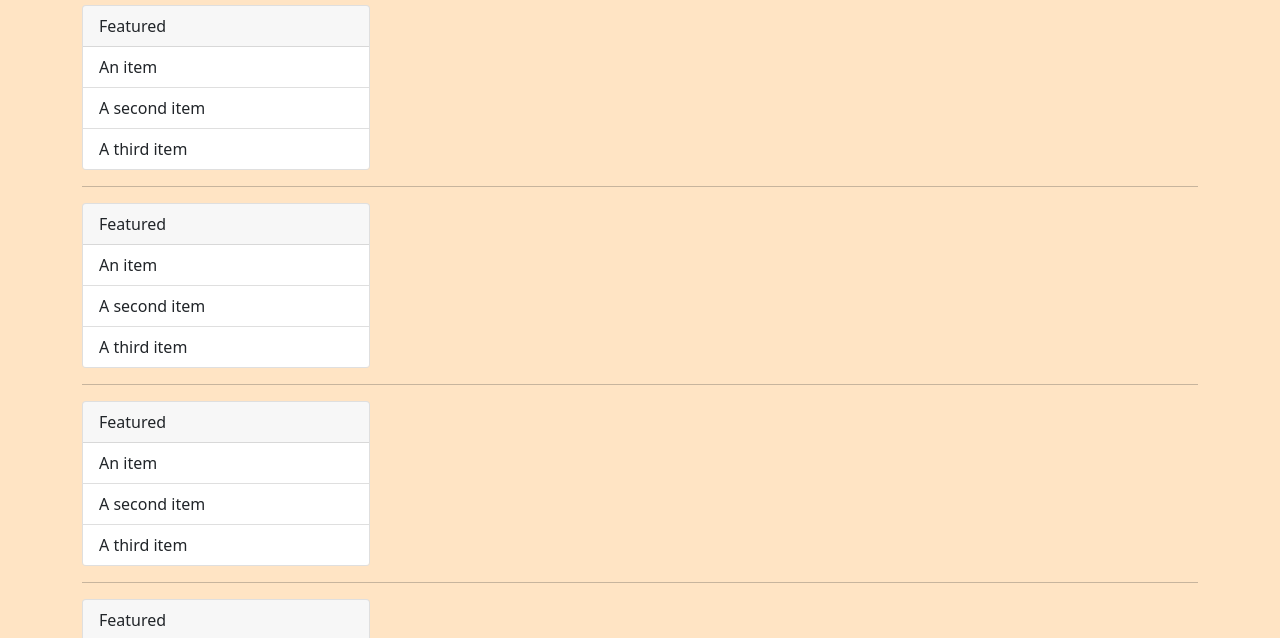
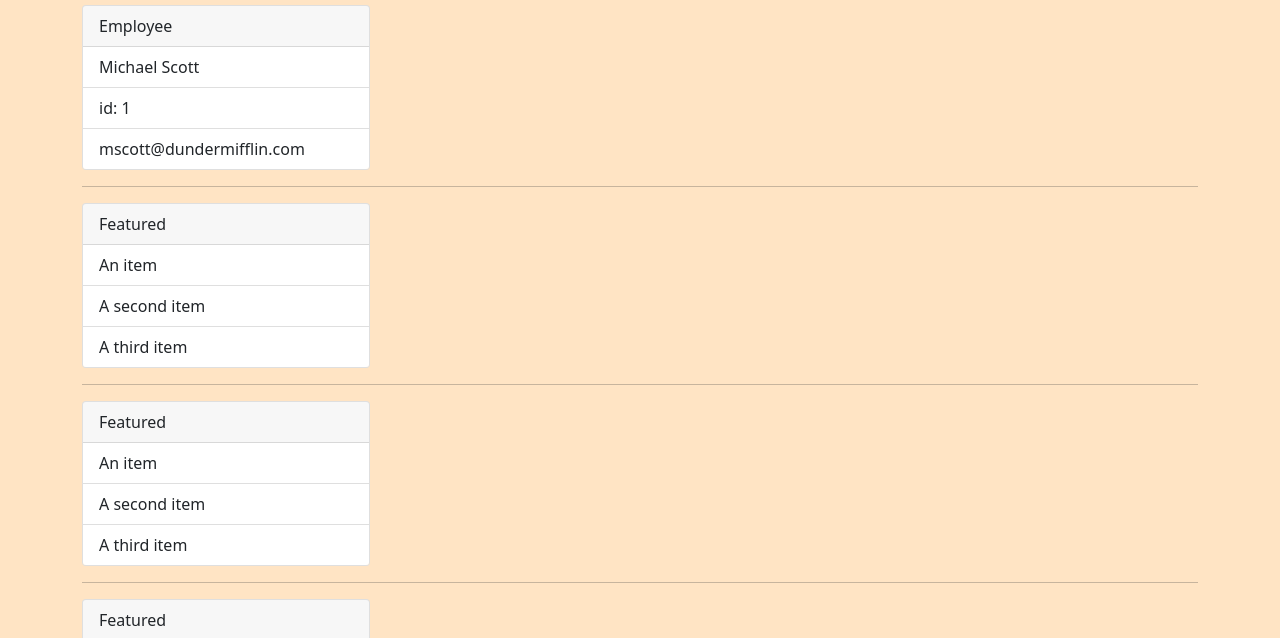
Before and after one commit to ricapi96/team-profile-generator, a plain HTML site: page index.html in a window 1280 px wide. Shown: the part 103-741 px from the top of the page. Drawn offline with nearby package versions, Linux system fonts and the light colour scheme.

Commit message:
updated index.html

```diff
--- a/index.html
+++ b/index.html
@@ -17,12 +17,12 @@
               <div class="col">
                 <div class="card" style="width: 18rem;">
                     <div class="card-header">
-                      Featured
+                      Employee
                     </div>
                     <ul class="list-group list-group-flush">
-                      <li class="list-group-item">An item</li>
-                      <li class="list-group-item">A second item</li>
-                      <li class="list-group-item">A third item</li>
+                      <li class="list-group-item">Michael Scott</li>
+                      <li class="list-group-item">id: 1</li>
+                      <li class="list-group-item">mscott@dundermifflin.com</li>
                     </ul>
                   </div>
               </div>
```
